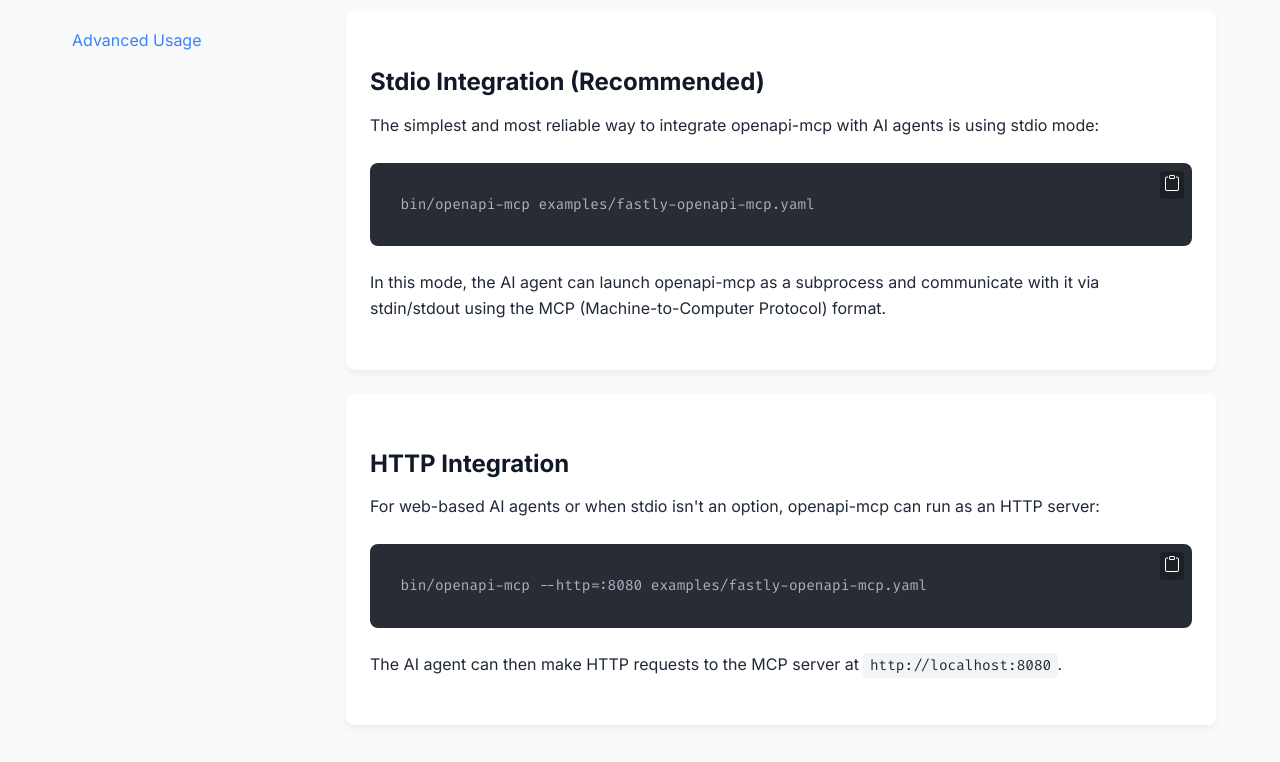
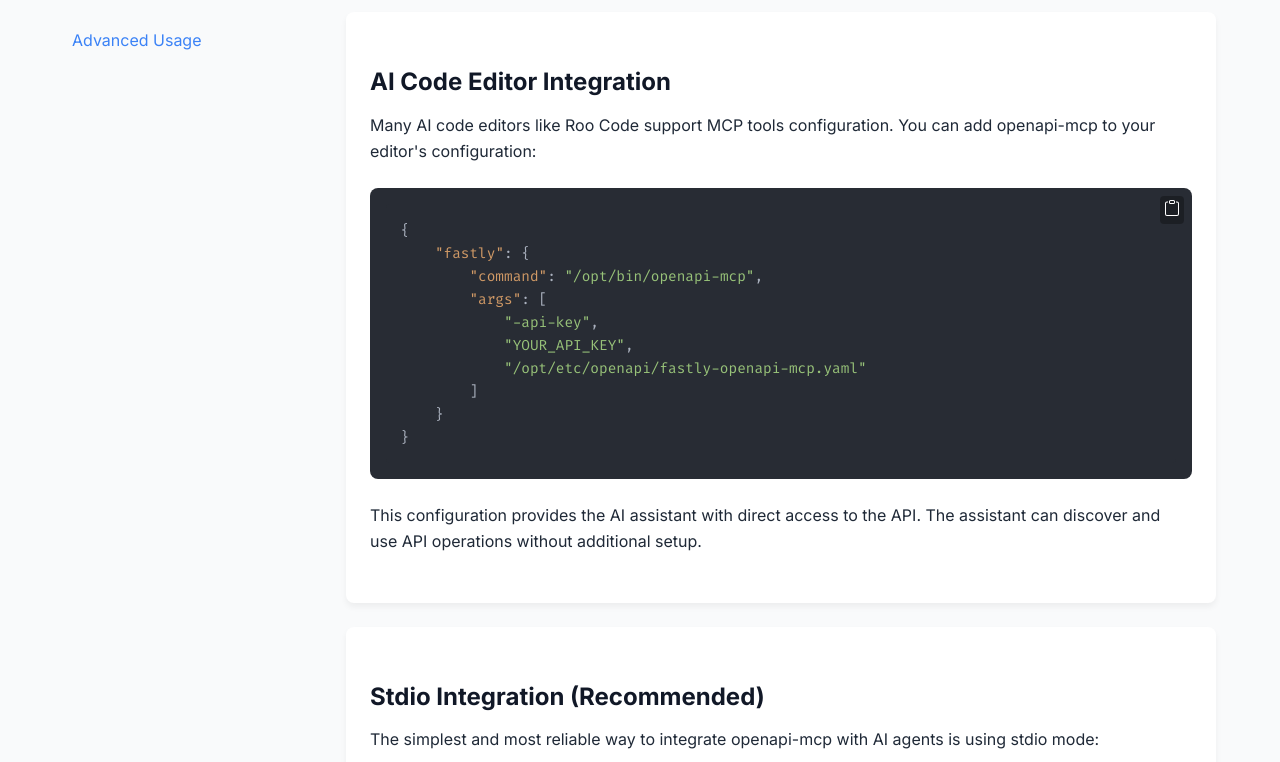
Before and after one commit to xubo1229/openapi-mcp, a plain HTML site: page docs/docs/ai-integration.html in a window 1280 px wide. Shown: the part 657-1419 px from the top of the page. Drawn offline with nearby package versions, Linux system fonts and the light colour scheme.

Commit message:
Document usage in AI editors

```diff
--- a/docs/docs/ai-integration.html
+++ b/docs/docs/ai-integration.html
@@ -85,6 +85,26 @@
         </ul>
 
         <h2>Integration Patterns</h2>
+
+        <div class="card mb-4">
+          <h3>AI Code Editor Integration</h3>
+          <p>
+            Many AI code editors like Roo Code support MCP tools configuration. You can add openapi-mcp to your editor's configuration:
+          </p>
+          <pre><code class="language-json">{
+    "fastly": {
+        "command": "/opt/bin/openapi-mcp",
+        "args": [
+            "-api-key",
+            "YOUR_API_KEY",
+            "/opt/etc/openapi/fastly-openapi-mcp.yaml"
+        ]
+    }
+}</code></pre>
+          <p>
+            This configuration provides the AI assistant with direct access to the API. The assistant can discover and use API operations without additional setup.
+          </p>
+        </div>
 
         <div class="card mb-4">
           <h3>Stdio Integration (Recommended)</h3>
```
Also changed, not shown: docs/index.html (+18 -0 lines), 1 other file.
